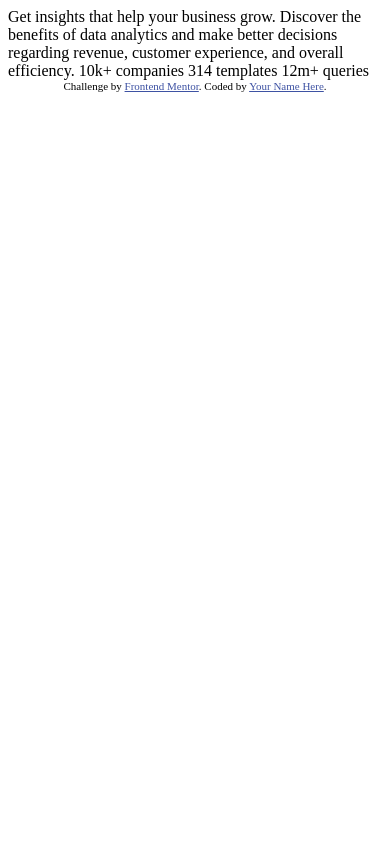
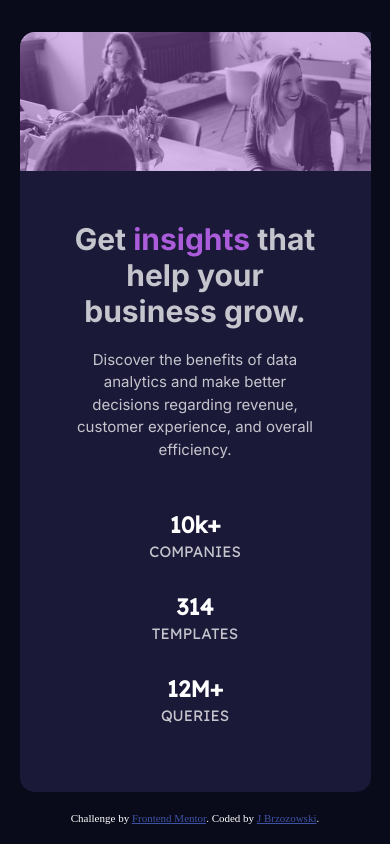
Before and after one commit to jbski/stats-preview-card-component-main, a plain HTML site: page index.html in a window 390 px wide. Drawn offline with Linux system fonts and the light colour scheme.

Commit message:
Update css files

```diff
--- /dev/null
+++ b/css/style.css
@@ -0,0 +1,251 @@
+:root {
+--primary-very-dark-blue: hsl(233, 47%, 7%);
+--primary-dark-desat-blue: hsl(244, 38%, 16%);
+--primary-soft-violet: hsl(277, 64%, 61%);
+--neutral-white: hsl(0, 0%, 100%);
+--neutral-transparent-white: hsla(0, 0%, 100%, .75);
+--neutral-slightly-transparent-white-headings: hsla(0, 0%, 100%, 0.6);
+--font-size-body: 15px;
+}
+
+*{
+margin: 0;
+padding: 0;
+box-sizing: border-box;
+}
+
+body{
+background-color: var(--primary-very-dark-blue);
+font-size: var(--font-size-body);
+color: #fff;
+}
+
+.container {
+display: flex;
+flex-direction: column;
+align-self: center;
+justify-content: center;
+height: 100vh;
+}
+
+.flex-container-main {
+height: 600px;
+width: 1440px;
+display: flex;
+flex-direction: row;
+align-items: center;
+justify-content: space-between;
+margin: auto;
+background-color: var(--primary-dark-desat-blue);
+border-top-left-radius: 15px;
+border-bottom-left-radius: 15px;
+}
+
+.flex-tag-info {
+display: flex;
+flex-direction: column;
+/* align-items: center;       */
+justify-content: space-evenly;
+width: 40%;
+height: 100%;
+padding: 0px 80px;
+}
+
+.flex-tag-info ul {
+list-style: none;
+display: flex;
+align-items: center;
+justify-content: space-between;
+}
+
+.flex-background-image {
+background: url('../images/image-header-desktop.jpg') no-repeat center center/cover;
+height: 100%;
+width: 50%;
+border-top-right-radius: 15px;
+border-bottom-right-radius: 15px;
+}
+
+.flex-overlay {
+height: 100%;
+background-color: var(--primary-soft-violet);
+opacity: 0.4;
+border-top-right-radius: 15px;
+border-bottom-right-radius: 15px;
+
+}
+
+#tagline {
+color: var(--neutral-transparent-white);
+font-family: 'Inter', sans-serif;
+padding-top: 50px;
+}
+
+#tagline-highlite {
+color: var(--primary-soft-violet);
+font-family: 'Inter', sans-serif;
+}
+
+.tagline-paragraph {
+color: var(--neutral-transparent-white);
+font-family: 'Inter', sans-serif;
+padding-bottom: 100px;
+}
+
+.tag-stat-bold {
+color: var(--neutral-transparent-white);
+font-family: 'Inter', sans-serif;
+}
+
+.flex-tag-info li {
+text-transform: uppercase;
+font-family: 'Lexend Deca', sans-serif;
+line-height: .8;
+}
+
+#tag-stat1-bold {
+text-transform: lowercase;
+color: var(--neutral-white);
+}
+
+.flex-tag-info ul li:first-child {
+text-transform: uppercase;
+color: var(--neutral-transparent-white);
+}
+
+.flex-tag-info ul li:nth-child(2),
+.flex-tag-info ul li:nth-child(3) {
+color: var(--neutral-transparent-white);
+}
+
+#tag-stat2-bold,
+#tag-stat3-bold {
+color: var(--neutral-white);
+}
+
+
+.attribution { font-size: 11px; text-align: center; padding-bottom: 20px;}
+.attribution a { color: hsl(228, 45%, 44%); }
+
+@media(max-width: 768px) {
+
+.flex-container-main {
+flex-direction: column-reverse;
+height: 80%;
+width: 90%;
+align-items: center;
+justify-content: center;
+background-color: var(--primary-dark-desat-blue);
+border-bottom-left-radius: 15px;
+border-bottom-right-radius: 15px;
+}
+
+.flex-background-image {
+background: url('../images/image-header-mobile.jpg') no-repeat top center/cover;
+height: 60%;
+width: 100%;
+border-top-right-radius: 15px;
+border-top-left-radius: 15px;
+border-bottom-right-radius: 0px;
+}
+
+.flex-overlay {
+border-top-left-radius: 15px;
+border-bottom-right-radius: 0px;
+}
+
+#tagline {
+padding-bottom: 20px;
+
+}
+
+.flex-tag-info {
+width: 100%;
+text-align: center;
+padding: 0px 30px;
+}
+
+.flex-tag-info h1 {
+padding: 0px 10px 0px 10px;
+}
+
+.flex-tag-info p {
+line-height: 1.5;
+padding: 0px 25px 40px 25px;
+}
+
+.flex-tag-info ul {
+flex-direction: column;
+align-items: center;
+justify-content: space-evenly;
+height: 100%;
+padding: 15px 0px 30px 0px;
+}
+
+.flex-tag-info ul li {
+padding-bottom: 40px;
+}
+
+}
+
+@media(max-width: 500px) {
+
+.flex-container-main {
+flex-direction: column-reverse;
+height: 90%;
+width: 90%;
+align-items: center;
+justify-content: center;
+background-color: var(--primary-dark-desat-blue);
+border-bottom-left-radius: 15px;
+border-bottom-right-radius: 15px;
+margin-bottom: 20px;
+}
+
+.flex-background-image {
+background: url('../images/image-header-mobile.jpg') no-repeat top center/cover;
+height: 80%;
+width: 100%;
+border-top-right-radius: 15px;
+border-top-left-radius: 15px;
+border-bottom-right-radius: 0px;
+}
+
+.flex-overlay {
+border-top-left-radius: 15px;
+border-bottom-right-radius: 0px;
+}
+
+#tagline {
+padding-bottom: 20px;
+
+}
+
+.flex-tag-info {
+width: 100%;
+text-align: center;
+padding: 0px 30px;
+}
+
+.flex-tag-info h1 {
+padding: 0px 10px 0px 10px;
+}
+
+.flex-tag-info p {
+line-height: 1.5;
+padding: 0px 25px 40px 25px;
+}
+
+.flex-tag-info ul {
+flex-direction: column;
+align-items: center;
+justify-content: space-evenly;
+height: 100%;
+padding: 15px 0px 30px 0px;
+}
+
+.flex-tag-info ul li {
+padding-bottom: 40px;
+}
+
+}
--- a/index.html
+++ b/index.html
@@ -4,30 +4,46 @@
   <meta charset="UTF-8">
   <meta name="viewport" content="width=device-width, initial-scale=1.0"> <!-- displays site properly based on user's device -->
 
+
+  <link rel="preconnect" href="https://fonts.googleapis.com">
+  <link rel="preconnect" href="https://fonts.gstatic.com" crossorigin>
+  <link href="https://fonts.googleapis.com/css2?family=Inter:wght@400;700&display=swap" rel="stylesheet">
+
+  <link rel="preconnect" href="https://fonts.googleapis.com">
+  <link rel="preconnect" href="https://fonts.gstatic.com" crossorigin>
+  <link href="https://fonts.googleapis.com/css2?family=Fraunces:ital,opsz,wght@0,9..144,100;0,9..144,300;0,9..144,700;1,9..144,100&family=Inter:wght@400;700&family=Lexend+Deca&family=Montserrat:wght@500&family=Outfit:wght@700&display=swap" rel="stylesheet">
+
+
+
   <link rel="icon" type="image/png" sizes="32x32" href="./images/favicon-32x32.png">
+  <link rel="stylesheet" href="./css/style.css">
 
   <title>Frontend Mentor | Stats preview card component</title>
 
-  <!-- Feel free to remove these styles or customise in your own stylesheet 👍 -->
-  <style>
-    .attribution { font-size: 11px; text-align: center; }
-    .attribution a { color: hsl(228, 45%, 44%); }
-  </style>
 </head>
 <body>
 
-  Get insights that help your business grow.
-
-  Discover the benefits of data analytics and make better decisions regarding revenue, customer
-  experience, and overall efficiency.
-
-  10k+ companies
-  314 templates
-  12m+ queries
-
+  <div class="container">
+    <div class="flex-container-main">
+      <div class="flex-tag-info">
+        <h1 id="tagline" >Get <span id="tagline-highlite">insights </span> that help your business grow.</h1>
+        <p class="tagline-paragraph">Discover the benefits of data analytics and make better decisions regarding revenue, customer
+          experience, and overall efficiency.</p>
+        <ul>
+          <li> <h2><span id="tag-stat1-bold">10k+</span></h2> <br> companies</li>
+          <li> <h2><span id="tag-stat2-bold">314</span></h2> <br> templates</li>
+          <li> <h2><span id="tag-stat3-bold">12m+</span></h2> <br> queries</li>
+        </ul>
+      </div>
+      <div class="flex-background-image">
+        <div class="flex-overlay"></div>
+      </div>
+    </div>
   <div class="attribution">
     Challenge by <a href="https://www.frontendmentor.io?ref=challenge" target="_blank">Frontend Mentor</a>.
-    Coded by <a href="#">Your Name Here</a>.
+    Coded by <a href="#">J Brzozowski</a>.
   </div>
+
+</div>
 </body>
 </html>
```
